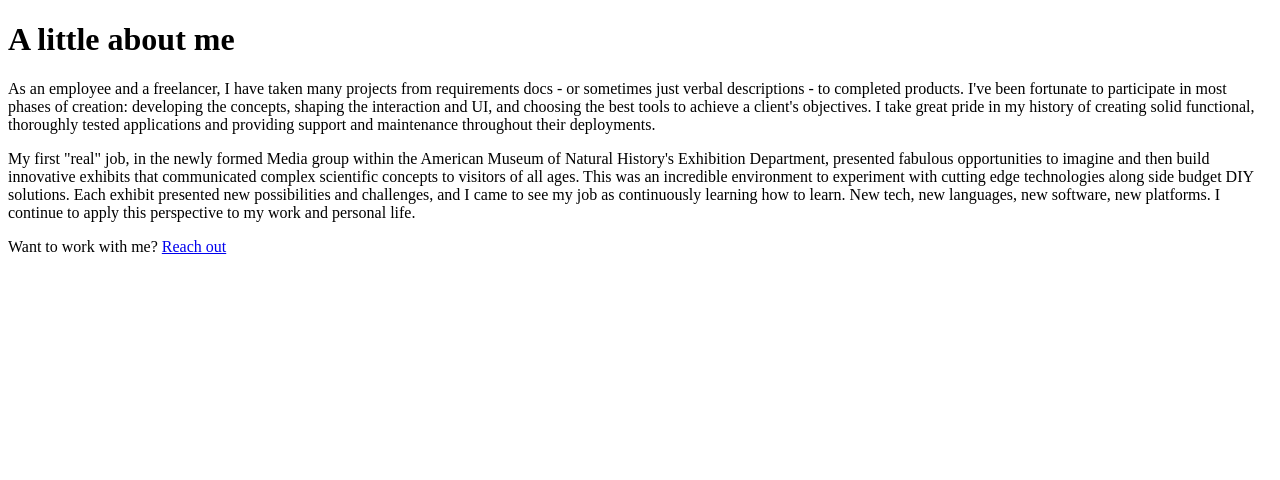
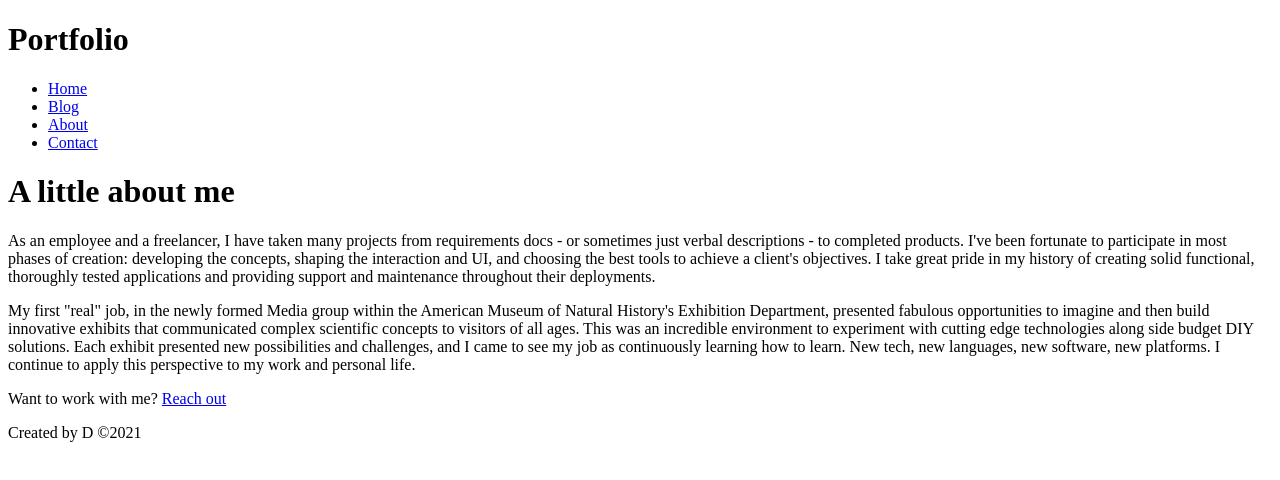
Before and after one commit to madcalf/gatsby-bootcamp, a Gatsby site: page /about in a window 1280 px wide. Built offline with nearby package versions, Linux system fonts and the light colour scheme; Gatsby itself is replaced by a stand-in of ours.

Commit message:
header and footer

```diff
--- /dev/null
+++ b/src/components/footer.js
@@ -0,0 +1,11 @@
+import React from 'react';
+
+const Footer = () => {
+  return (
+    <footer>
+      <p>Created by D ©2021</p>
+    </footer>
+  );
+};
+
+export default Footer;
--- /dev/null
+++ b/src/components/header.js
@@ -0,0 +1,27 @@
+import React from 'react';
+import { Link } from 'gatsby';
+
+const Header = () => {
+  return (
+    <>
+      <h1>Portfolio</h1>
+      <nav></nav>
+      <ul>
+        <li>
+          <Link to="/">Home</Link>
+        </li>
+        <li>
+          <Link to="/blog">Blog</Link>
+        </li>
+        <li>
+          <Link to="/about">About</Link>
+        </li>
+        <li>
+          <Link to="/contact">Contact</Link>
+        </li>
+      </ul>
+    </>
+  );
+};
+
+export default Header;
--- a/src/pages/about.js
+++ b/src/pages/about.js
@@ -1,9 +1,12 @@
 import React from 'react';
 import { Link } from 'gatsby';
+import Footer from '../components/footer';
+import Header from '../components/header';
 
 const AboutPage = () => {
   return (
     <div>
+      <Header />
       <h1>A little about me</h1>
       <p>
         As an employee and a freelancer, I have taken many projects from
@@ -29,6 +32,7 @@
       <p>
         Want to work with me? <Link to="/contact">Reach out</Link>
       </p>
+      <Footer />
     </div>
   );
 };
--- a/src/pages/blog.js
+++ b/src/pages/blog.js
@@ -1,10 +1,14 @@
 import React from 'react';
+import Footer from '../components/footer';
+import Header from '../components/header';
 
 const BlogPage = () => {
   return (
     <div>
+      <Header />
       <h1>Blog</h1>
       <p>Posts will go here later</p>
+      <Footer />
     </div>
   );
 };
--- a/src/pages/contact.js
+++ b/src/pages/contact.js
@@ -1,8 +1,11 @@
 import React from 'react';
+import Footer from '../components/footer';
+import Header from '../components/header';
 
 const ContactPage = () => {
   return (
     <div>
+      <Header />
       <h1>Contact Me </h1>
       <p>
         <a href="mailto:frodo@bagend.shr">Email</a>
@@ -12,6 +15,7 @@
           LinkedIn
         </a>
       </p>
+      <Footer />
     </div>
   );
 };
--- a/src/pages/index.js
+++ b/src/pages/index.js
@@ -1,14 +1,18 @@
 import React from 'react';
 import { Link } from 'gatsby';
+import Footer from '../components/footer';
+import Header from '../components/header';
 
 const IndexPage = () => {
   return (
     <div>
+      <Header />
       <h1>Hello.</h1>
       <h2>I'm a fullstack dev living in Mountain View, California</h2>
       <p>
         Need a developer? <Link to="/contact">Contact me</Link>
       </p>
+      <Footer />
     </div>
   );
 };
```
